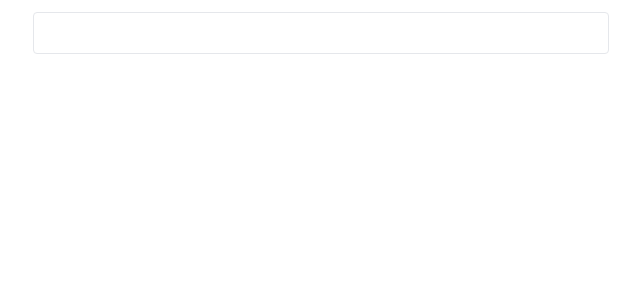
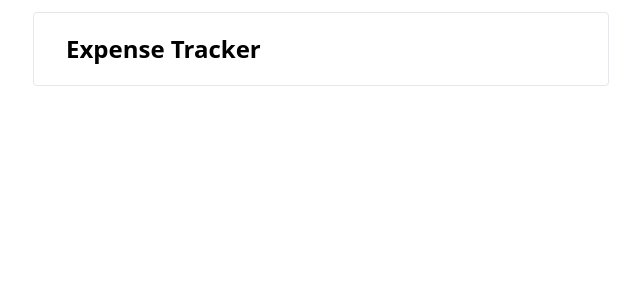
Before and after one commit to taham8875/vue-expense-tracker, a Vue app: page / in a window 1280 px wide. Shown: the top 300 px of the page, without its empty margins (319-959 px from the left). Built offline with nearby package versions, Linux system fonts and the light colour scheme.

Commit message:
feat: integrate Header component in App.vue
- Import and use the Header component in App.vue
- Add a simple header with the title "Expense Tracker"

```diff
--- a/src/App.vue
+++ b/src/App.vue
@@ -1,7 +1,10 @@
 <script setup lang="ts">
+import Header from './components/Header.vue';
 </script>
 
-<template></template>
+<template>
+  <Header />
+</template>
 
 <style>
 #app {
--- /dev/null
+++ b/src/components/Header.vue
@@ -0,0 +1,3 @@
+<template>
+    <h2 class="text-2xl font-semibold">Expense Tracker</h2>
+</template>
```
